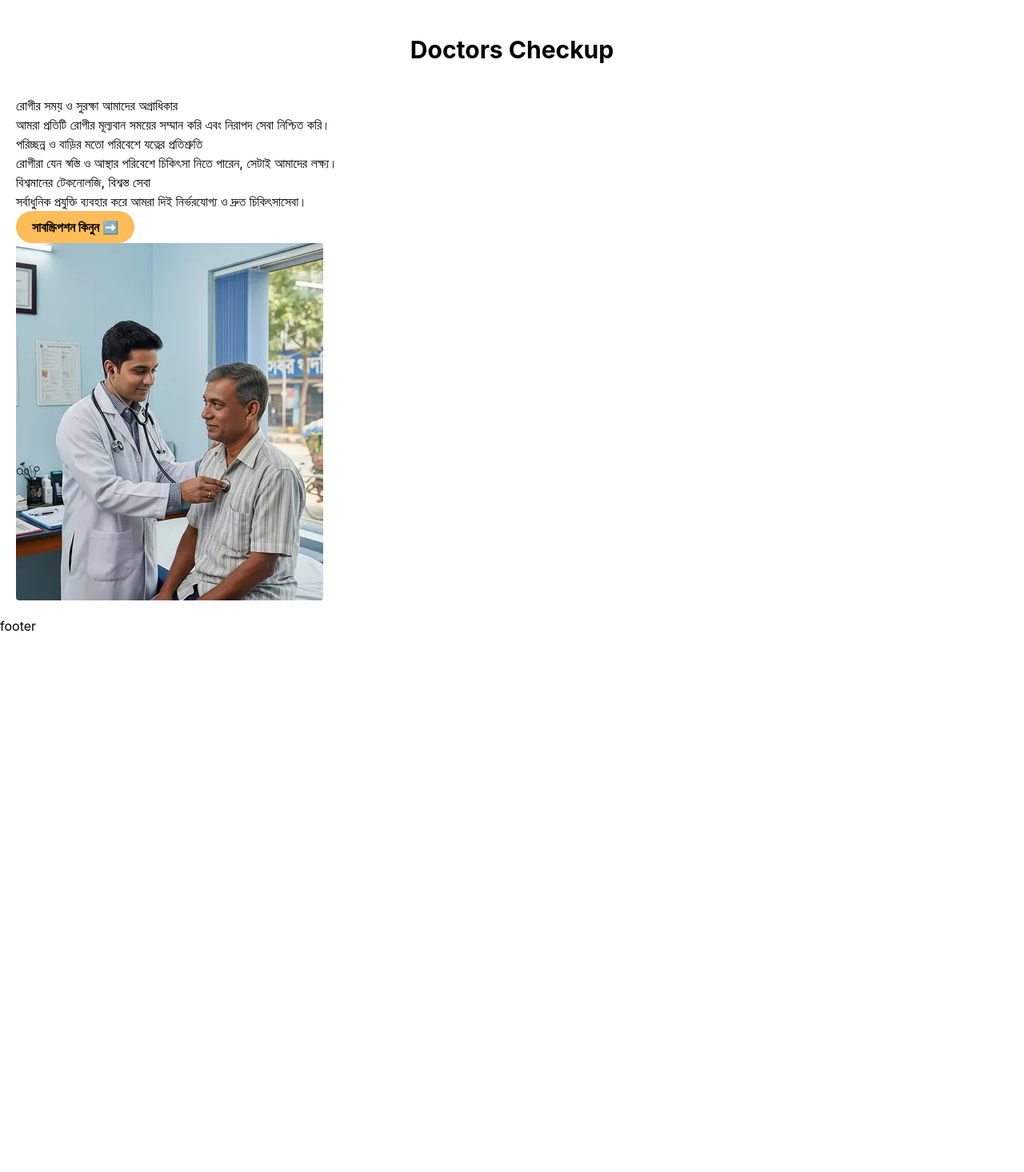
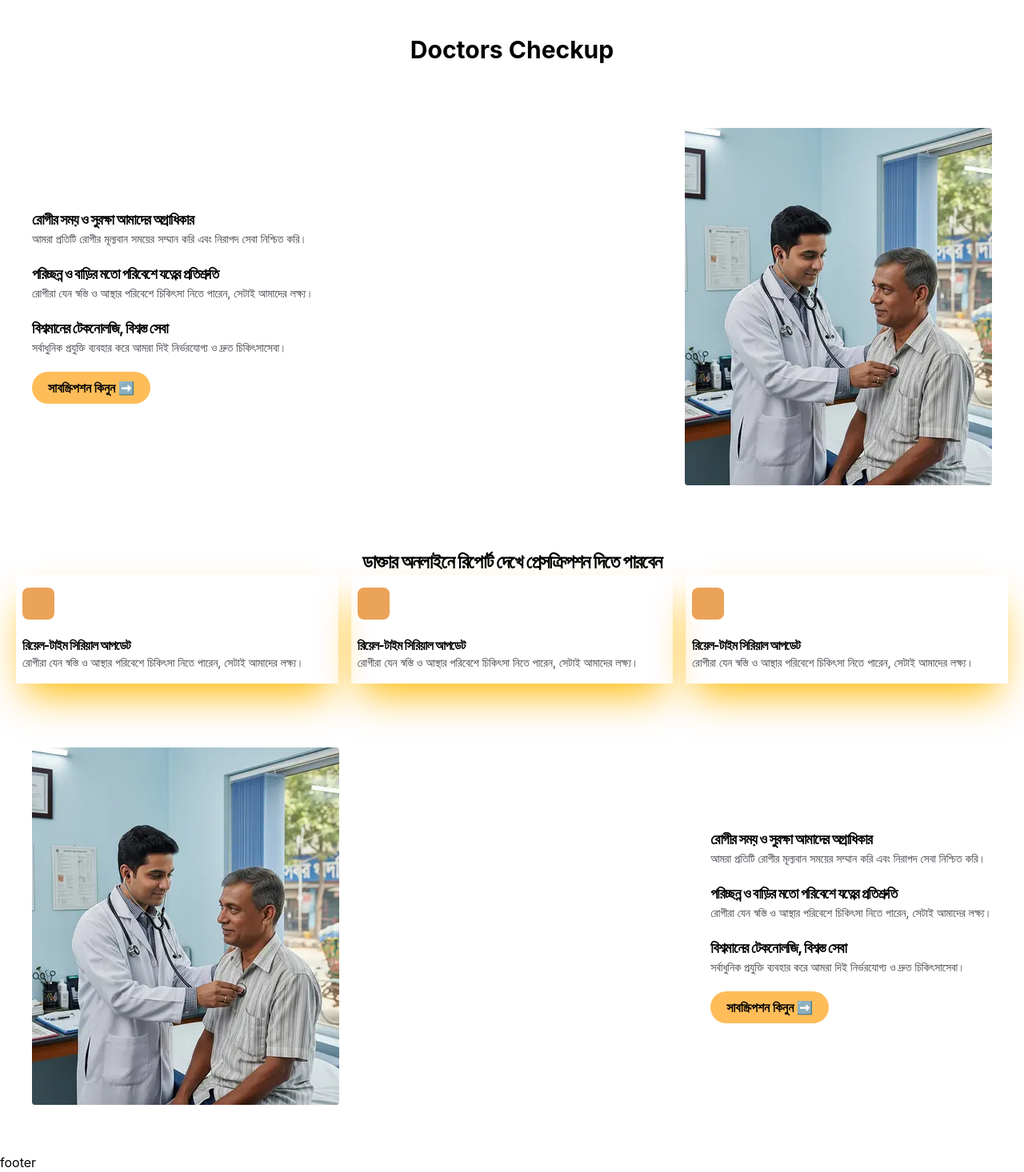
Before and after one commit to itsFakhrulIslam/react_projects, a React (Vite) app in the folder project1/: page / in a window 1280 px wide. Shown: the part 1584-3050 px from the top of the page at 80% size. Before the commit the page ends 2429 px from the top, so only its background shows below. Built offline with nearby package versions, Linux system fonts and the light colour scheme.

Commit message:
services section is done

```diff
--- a/project1/src/sections/Services.jsx
+++ b/project1/src/sections/Services.jsx
@@ -138,27 +138,35 @@ const Services = () => {
       </div>
 
       {/* checkup section  */}
-      <h1 className="font-bold text-shadow-amber-500 text-center text-3xl mb-10">Doctors Checkup</h1>
-      <div className="grid items-center">
-
-        <div className="order-2">
       <div className="">
-            <h4>রোগীর সময় ও সুরক্ষা আমাদের অগ্রাধিকার</h4>
-            <p>
+        <h1 className="font-bold text-shadow-amber-500 text-center text-3xl mb-10">
+          Doctors Checkup
+        </h1>
+        <div className="flex flex-col sm:flex-row justify-between items-center gap-5 px-5 py-10">
+          <div className="order-2 space-y-5">
+            <div className="">
+              <h4 className="text-lg font-bold tracking-tighter">
+                রোগীর সময় ও সুরক্ষা আমাদের অগ্রাধিকার
+              </h4>
+              <p className="text-sm text-zinc-700 text-center sm:text-left">
                 আমরা প্রতিটি রোগীর মূল্যবান সময়ের সম্মান করি এবং নিরাপদ সেবা
                 নিশ্চিত করি।
               </p>
             </div>
             <div className="">
-            <h4>পরিচ্ছন্ন ও বাড়ির মতো পরিবেশে যত্নের প্রতিশ্রুতি</h4>
-            <p>
+              <h4 className="text-lg font-bold tracking-tighter">
+                পরিচ্ছন্ন ও বাড়ির মতো পরিবেশে যত্নের প্রতিশ্রুতি
+              </h4>
+              <p className="text-sm text-zinc-700 text-center sm:text-left">
                 রোগীরা যেন স্বস্তি ও আস্থার পরিবেশে চিকিৎসা নিতে পারেন, সেটাই
                 আমাদের লক্ষ্য।
               </p>
             </div>
             <div className="">
-            <h4>বিশ্বমানের টেকনোলজি, বিশ্বস্ত সেবা</h4>
-            <p>
+              <h4 className="text-lg font-bold tracking-tighter">
+                বিশ্বমানের টেকনোলজি, বিশ্বস্ত সেবা
+              </h4>
+              <p className="text-sm text-zinc-700 text-center sm:text-left">
                 সর্বাধুনিক প্রযুক্তি ব্যবহার করে আমরা দিই নির্ভরযোগ্য ও দ্রুত
                 চিকিৎসাসেবা।
               </p>
@@ -176,14 +184,93 @@ const Services = () => {
           </div>
         </div>
       </div>
+
+      {/* report section */}
+      <div className="">
+        <h1 className="font-bold text-shadow-amber-500 text-center text-2xl mt-10 tracking-tighter">
+          ডাক্তার অনলাইনে রিপোর্ট দেখে প্রেসক্রিপশন দিতে পারবেন
+        </h1>
+
+        <div className="grid grid-cols-1 sm:grid-cols-3 gap-4">
+          <div className="shadow-2xl shadow-amber-400 px-2 py-4 hover:scale-101 transition duration-300">
+            <div className="w-10 h-10 bg-amber-600/65 rounded-lg mb-5"></div>
+            <h3 className="font-bold tracking-tighter">
+              রিয়েল-টাইম সিরিয়াল আপডেট
+            </h3>
+            <p className="text-sm text-zinc-700 text-center sm:text-left">
+              রোগীরা যেন স্বস্তি ও আস্থার পরিবেশে চিকিৎসা নিতে পারেন, সেটাই
+              আমাদের লক্ষ্য।
+            </p>
+          </div>
+          <div className="shadow-2xl shadow-amber-400 px-2 py-4 hover:scale-101 transition duration-300">
+            <div className="w-10 h-10 bg-amber-600/65 rounded-lg mb-5"></div>
+            <h3 className="font-bold tracking-tighter">
+              রিয়েল-টাইম সিরিয়াল আপডেট
+            </h3>
+            <p className="text-sm text-zinc-700 text-center sm:text-left">
+              রোগীরা যেন স্বস্তি ও আস্থার পরিবেশে চিকিৎসা নিতে পারেন, সেটাই
+              আমাদের লক্ষ্য।
+            </p>
+          </div>
+          <div className="shadow-2xl shadow-amber-400 px-2 py-4 hover:scale-101 transition duration-300">
+            <div className="w-10 h-10 bg-amber-600/65 rounded-lg mb-5"></div>
+            <h3 className="font-bold tracking-tighter">
+              রিয়েল-টাইম সিরিয়াল আপডেট
+            </h3>
+            <p className="text-sm text-zinc-700 text-center sm:text-left">
+              রোগীরা যেন স্বস্তি ও আস্থার পরিবেশে চিকিৎসা নিতে পারেন, সেটাই
+              আমাদের লক্ষ্য।
+            </p>
+          </div>
+        </div>
+      </div>
+
+      {/* checkup section  */}
+      <div className="mt-10">
+        <div className="flex flex-col sm:flex-row justify-between items-center gap-5 px-5 py-10">
+          <div className="order-1 sm:order-2">
+            <img src="doctor_checkup.webp" alt="" />
+          </div>
+
+          <div className="order-2 space-y-5">
+            <div className="">
+              <h4 className="text-lg font-bold tracking-tighter">
+                রোগীর সময় ও সুরক্ষা আমাদের অগ্রাধিকার
+              </h4>
+              <p className="text-sm text-zinc-700 text-center sm:text-left">
+                আমরা প্রতিটি রোগীর মূল্যবান সময়ের সম্মান করি এবং নিরাপদ সেবা
+                নিশ্চিত করি।
+              </p>
+            </div>
+            <div className="">
+              <h4 className="text-lg font-bold tracking-tighter">
+                পরিচ্ছন্ন ও বাড়ির মতো পরিবেশে যত্নের প্রতিশ্রুতি
+              </h4>
+              <p className="text-sm text-zinc-700 text-center sm:text-left">
+                রোগীরা যেন স্বস্তি ও আস্থার পরিবেশে চিকিৎসা নিতে পারেন, সেটাই
+                আমাদের লক্ষ্য।
+              </p>
+            </div>
+            <div className="">
+              <h4 className="text-lg font-bold tracking-tighter">
+                বিশ্বমানের টেকনোলজি, বিশ্বস্ত সেবা
+              </h4>
+              <p className="text-sm text-zinc-700 text-center sm:text-left">
+                সর্বাধুনিক প্রযুক্তি ব্যবহার করে আমরা দিই নির্ভরযোগ্য ও দ্রুত
+                চিকিৎসাসেবা।
+              </p>
+            </div>
+            <button
+              className="transition duration-300  bg-amber-500/65 py-2 px-5 rounded-full font-bold hover:bg-amber-500"
+              type="button"
+            >
+              সাবস্ক্রিপশন কিনুন <span>➡️</span>
+            </button>
+          </div>
+        </div>
+      </div>
+    </div>
   );
 };
 
 export default Services;
-
-/**
- * <marquee behavior="scroll" direction="left" scrollamount="5" onmouseover="this.stop();" onmouseout="this.start();">
-
-</marquee>
-
- */
```
Lines whose indentation alone changed are shown as unchanged.
